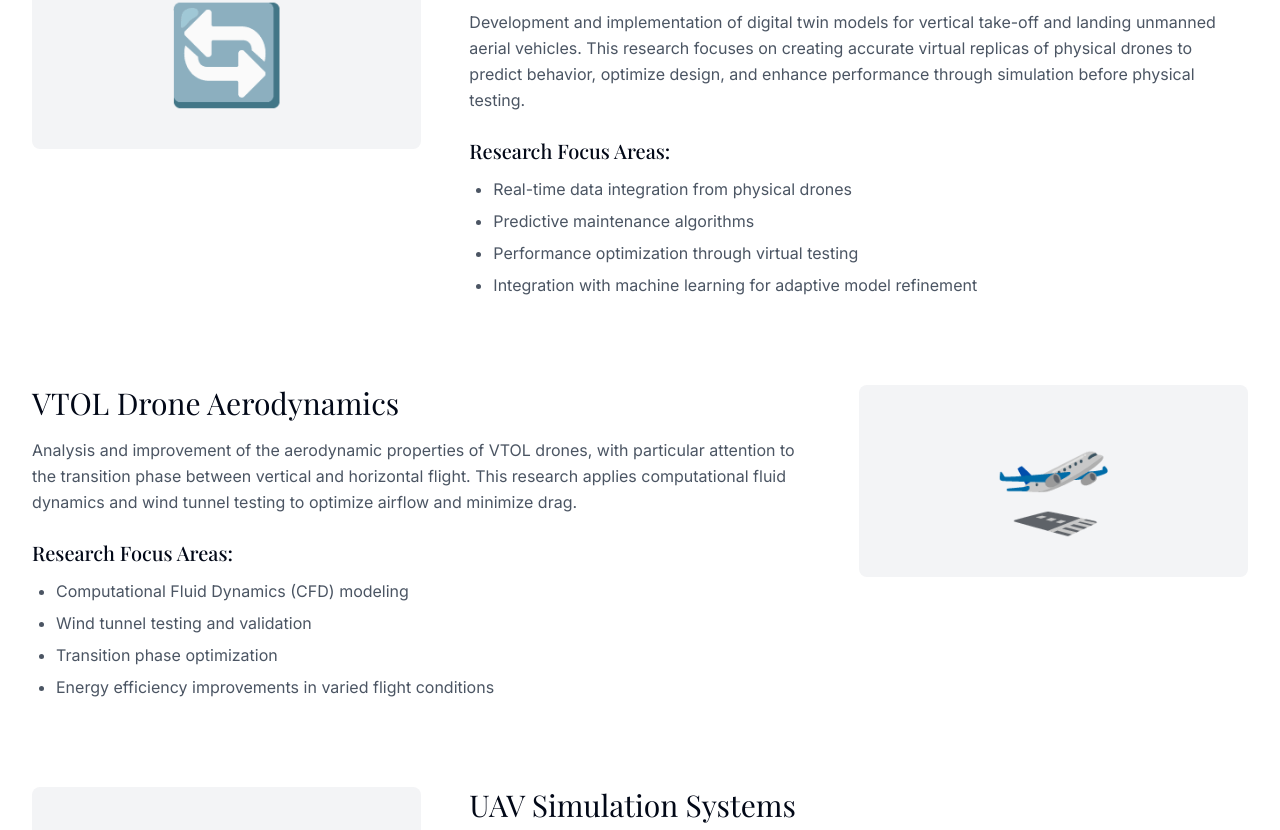
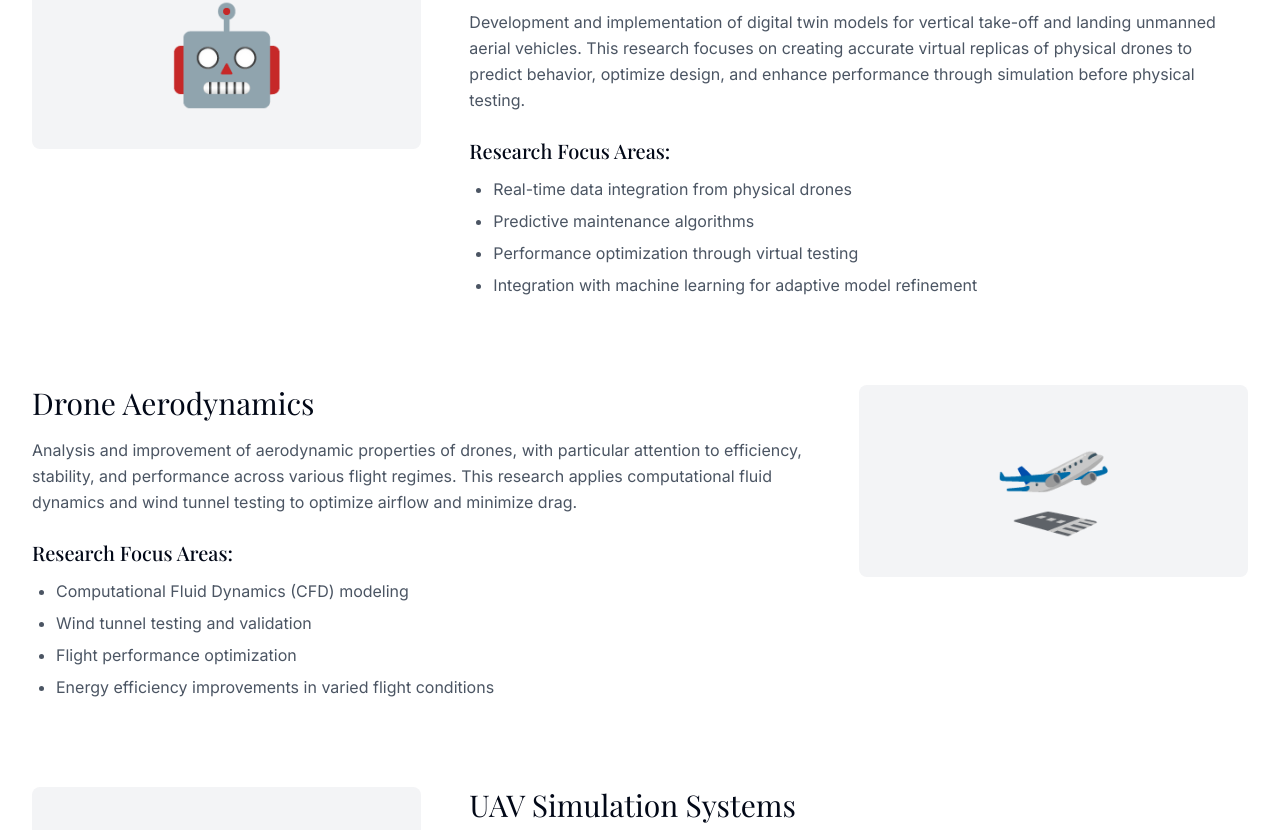
Before and after one commit to danielalaez/alaez-aero-website, a React (Vite) app: page /research in a window 1280 px wide. Shown: the part 499-1329 px from the top of the page. Built offline with nearby package versions, Linux system fonts and the light colour scheme.

Commit message:
Refactor: Update research area descriptions
Updated the icon for "Digital Twin Technology" and generalized "VTOL Drone Aerodynamics" to "Drone Aerodynamics" with corresponding text updates.

```diff
--- a/src/components/ResearchSection.tsx
+++ b/src/components/ResearchSection.tsx
@@ -8,12 +8,12 @@ const researchAreas = [
     id: 1,
     title: 'Digital Twin Technology',
     description: 'Development of digital twin models for VTOL UAVs to enhance flight simulation, predictive maintenance, and performance optimization.',
-    icon: '🔄'
+    icon: '🤖'
   },
   {
     id: 2,
-    title: 'VTOL Drone Aerodynamics',
-    description: 'Analysis and improvement of aerodynamic properties in vertical take-off and landing drones, focusing on efficiency and stability.',
+    title: 'Drone Aerodynamics',
+    description: 'Analysis and improvement of aerodynamic properties in drones, focusing on efficiency, stability, and performance across different flight conditions.',
     icon: '🛫'
   },
   {
--- a/src/pages/ResearchPage.tsx
+++ b/src/pages/ResearchPage.tsx
@@ -13,7 +13,7 @@ const researchAreas = [
     description: `Development and implementation of digital twin models for vertical take-off and landing unmanned aerial vehicles.
     This research focuses on creating accurate virtual replicas of physical drones to predict behavior, optimize design, and
     enhance performance through simulation before physical testing.`,
-    icon: '🔄',
+    icon: '🤖',
     details: [
       'Real-time data integration from physical drones',
       'Predictive maintenance algorithms',
@@ -23,15 +23,15 @@ const researchAreas = [
   },
   {
     id: 2,
-    title: 'VTOL Drone Aerodynamics',
-    description: `Analysis and improvement of the aerodynamic properties of VTOL drones, with particular attention to the
-    transition phase between vertical and horizontal flight. This research applies computational fluid dynamics and wind tunnel
+    title: 'Drone Aerodynamics',
+    description: `Analysis and improvement of aerodynamic properties of drones, with particular attention to efficiency,
+    stability, and performance across various flight regimes. This research applies computational fluid dynamics and wind tunnel
     testing to optimize airflow and minimize drag.`,
     icon: '🛫',
     details: [
       'Computational Fluid Dynamics (CFD) modeling',
       'Wind tunnel testing and validation',
-      'Transition phase optimization',
+      'Flight performance optimization',
       'Energy efficiency improvements in varied flight conditions'
     ]
   },
```
